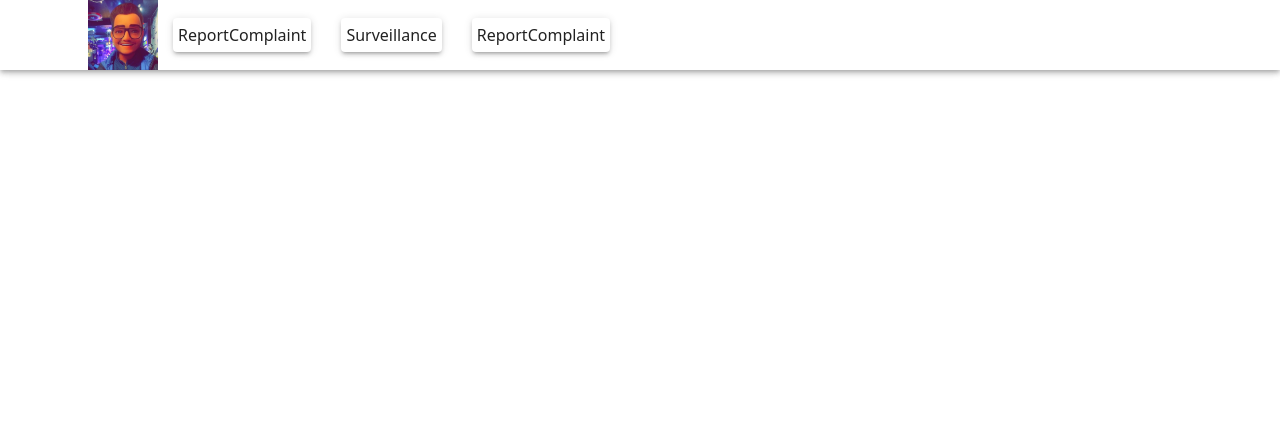
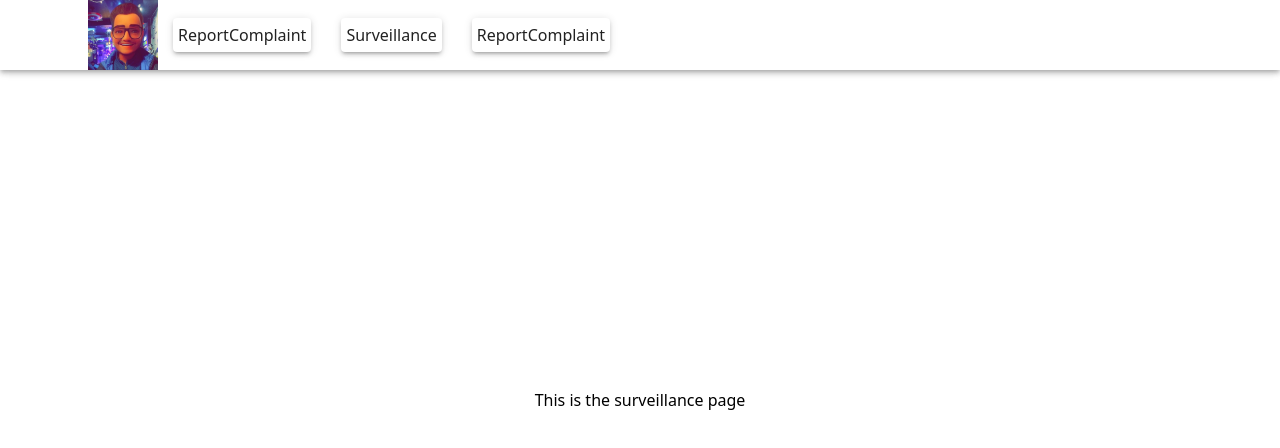
Before and after one commit to theplayer9/Surveillance-System, a Next.js app: page /Surveillance in a window 1280 px wide. Shown: the top 448 px of the page. Built offline with nearby package versions, Linux system fonts and the light colour scheme.

Commit message:
making the surveillance page

```diff
--- a/pages/Surveillance.js
+++ b/pages/Surveillance.js
@@ -11,6 +11,7 @@ const Surveillance = () => {
       </Head>
       <main className="flex w-full flex-1 flex-col items-center justify-center px-20 text-center">
         <Navbar />
+        <p>This is the surveillance page</p>
       </main>
     </div>
   )
```
